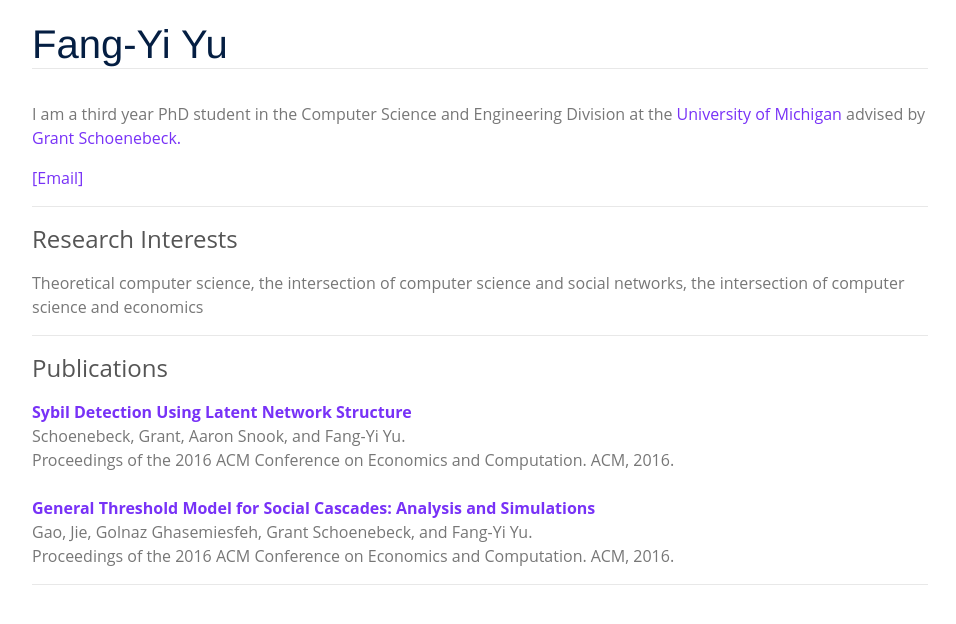
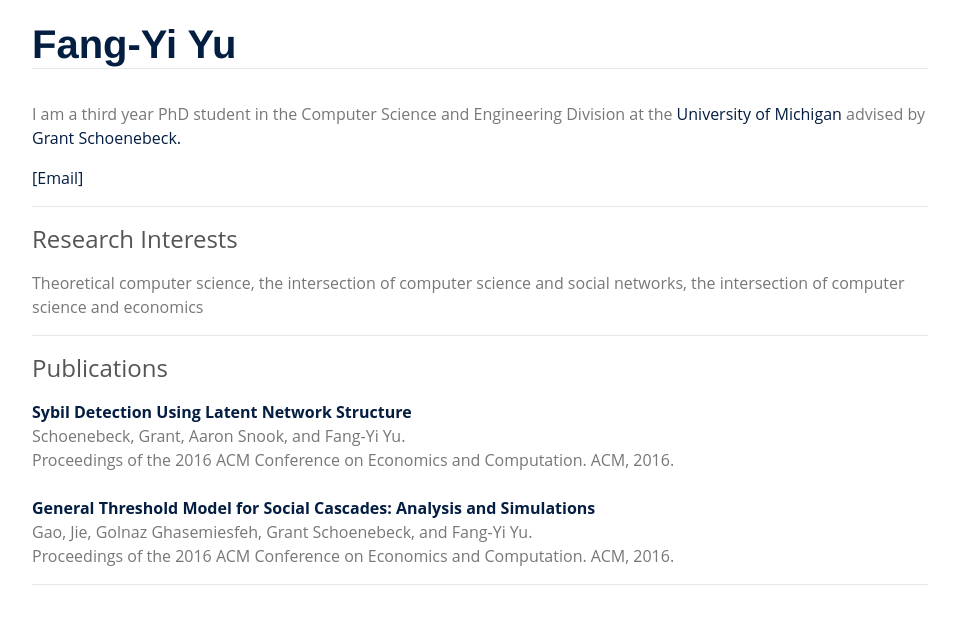
Before and after one commit to ericswatch/ericswatch.github.io, a Jekyll site: the page index.html, which Jekyll copies as it is, in a window 1280 px wide. Shown: the top 624 px of the page, without its empty margins (160-1116 px from the left). Built offline with Jekyll 4.4.1, drawn with Linux system fonts in a browser that asks for light colours; nearby versions of some CDN libraries.

Commit message:
Update main.css

```diff
--- a/css/main.css
+++ b/css/main.css
@@ -8,18 +8,18 @@ html, body {
     padding: 0;
 }
 
-h1, h2 {
-    font-weight: normal;
-}
 h1 {
     color:  #041E42;
     font-size: 2.5em;
     font-family:'Helvetica', 'Arial', 'Sans-Serif';
+    font-weight: bold;
 }
 
 h2 {
     color: #555;
     font-size: 1.5em;
+    font-weight: normal;
+
 }
 
 p {
@@ -28,11 +28,11 @@ p {
 
 a {
     text-decoration: none;
-    color: #7832f7;
+    color:  #041E42;
 }
 
 a:hover {
-    color: #041E42;
+    color: #FFC72C;
 }
 
 .content {
```
